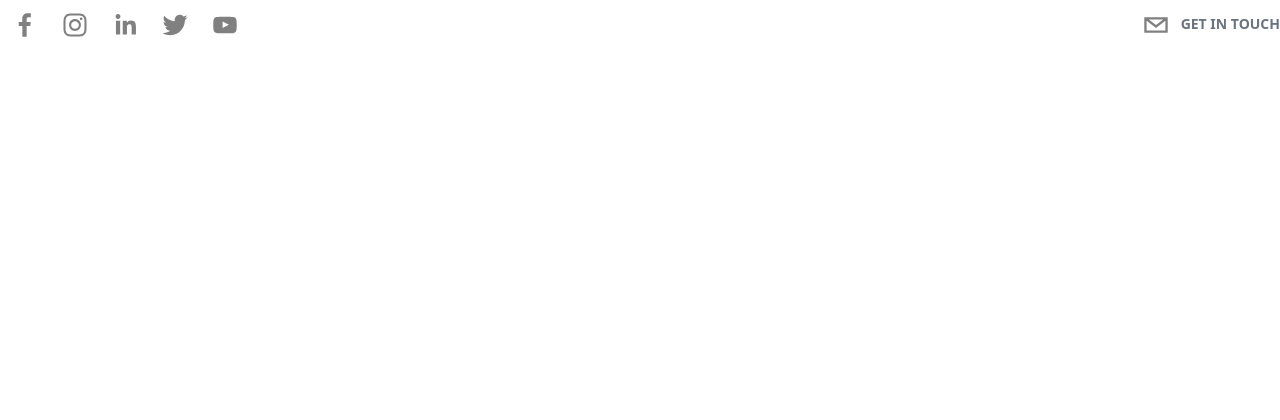
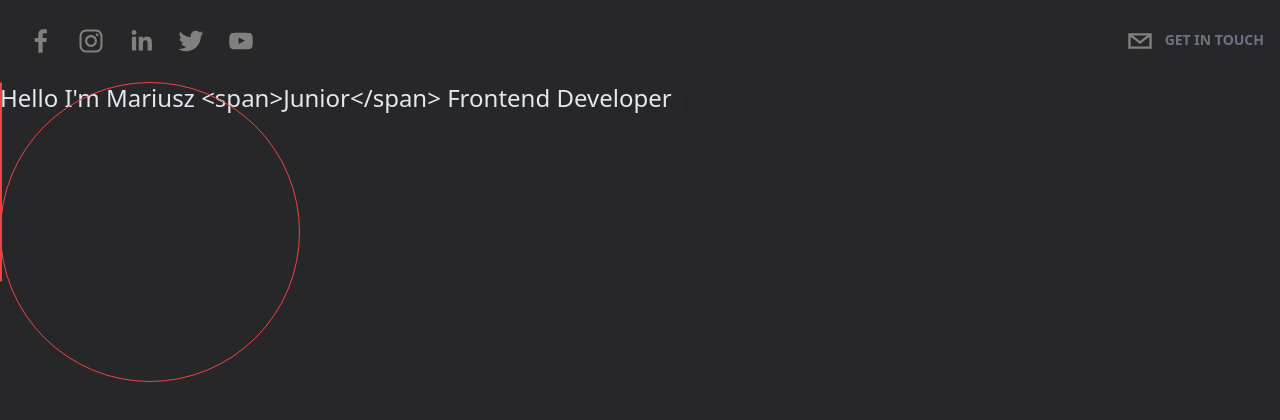
Before and after one commit to CoderMariusz/portfolio-v2.0, a Next.js app: page / in a window 1280 px wide. Shown: the top 420 px of the page. Built offline with nearby package versions, Linux system fonts and the light colour scheme.

Commit message:
add background circle  add typewrite packed

```diff
--- /dev/null
+++ b/components/BackGroundCircle.jsx
@@ -0,0 +1,15 @@
+import React from 'react';
+
+function BackGroundCircle() {
+  return (
+    <div className='relative'>
+      <div className='border border-red-500 rounded-full h-[200px] w-[200} absolute'></div>
+      <div className='border border-red-500 rounded-full h-[300px] w-[300px] absolute'></div>
+      <div></div>
+      <div></div>
+      <div></div>
+    </div>
+  );
+}
+
+export default BackGroundCircle;
--- a/components/Header.jsx
+++ b/components/Header.jsx
@@ -2,7 +2,7 @@ import { SocialIcon } from 'react-social-icons';
 import { motion } from 'framer-motion';
 function Header() {
   return (
-    <header className='sticky flex flex-row justify-between max-w-7xl'>
+    <header className='sticky flex flex-row justify-between max-w-7xl p-4'>
       <motion.div
         initial={{
           x: -500,
@@ -44,7 +44,22 @@ function Header() {
           bgColor='transparent'
         />
       </motion.div>
-      <div>
+      <motion.div
+        initial={{
+          x: 500,
+          opacity: 0,
+          scale: 0.5
+        }}
+        animate={{
+          x: 0,
+          opacity: 1,
+          scale: 1
+        }}
+        transition={{
+          duration: 1,
+          delay: 1
+        }}
+        className='cursor-pointer'>
         <SocialIcon
           network='email'
           url='mailto:coder.mariusz@gmail.com'
@@ -54,7 +69,7 @@ function Header() {
         <p className='uppercase hidden text-gray-500 font-bold text-sm md:inline-flex sm:'>
           GET IN TOUCH
         </p>
-      </div>
+      </motion.div>
     </header>
   );
 }
--- /dev/null
+++ b/components/Hero.jsx
@@ -0,0 +1,26 @@
+import React from 'react';
+import { Cursor, useTypewriter } from 'react-simple-typewriter';
+import BackGroundCircle from './BackGroundCircle';
+
+function Hero() {
+  const [text, count] = useTypewriter({
+    words: [
+      `Hello I'm Mariusz <span>Junior</span> Frontend Developer`,
+      'love to coding with React.js',
+      'and cup of <strong>coffee</strong>'
+    ],
+    loop: true,
+    delaySpeed: 2000
+  });
+  return (
+    <div className='h-screen'>
+      <BackGroundCircle />
+      <h1 className='text-md md:text-2xl'>
+        <span>{text}</span>
+        <Cursor cursorColor='#f7ABBA' />
+      </h1>
+    </div>
+  );
+}
+
+export default Hero;
--- a/package.json
+++ b/package.json
@@ -16,6 +16,7 @@
     "next": "13.0.7",
     "react": "18.2.0",
     "react-dom": "18.2.0",
+    "react-simple-typewriter": "^5.0.1",
     "react-social-icons": "^5.15.0"
   },
   "devDependencies": {
--- a/pages/_document.js
+++ b/pages/_document.js
@@ -1,13 +1,13 @@
-import { Html, Head, Main, NextScript } from 'next/document'
+import { Html, Head, Main, NextScript } from 'next/document';
 
 export default function Document() {
   return (
-    <Html lang="en">
+    <Html lang='en'>
       <Head />
-      <body>
+      <body className='bg-zinc-800 text-slate-200'>
         <Main />
         <NextScript />
       </body>
     </Html>
-  )
+  );
 }
--- a/pages/index.js
+++ b/pages/index.js
@@ -1,5 +1,6 @@
 import Head from 'next/head';
 import Header from '../components/Header';
+import Hero from '../components/Hero';
 
 export default function Home() {
   return (
@@ -18,7 +19,11 @@ export default function Home() {
       {/* TODO: Header*/}
       <Header />
       {/* TODO: Hero*/}
+      <section id='hero'>
+        <Hero />
+      </section>
       {/* TODO: About*/}
+      <section id='about'></section>
       {/* TODO: Experience*/}
       {/* TODO: Skills*/}
       {/* TODO: Projects*/}
```
Also changed, not shown: 1 other file (tests, documents, lock files or other folders).
